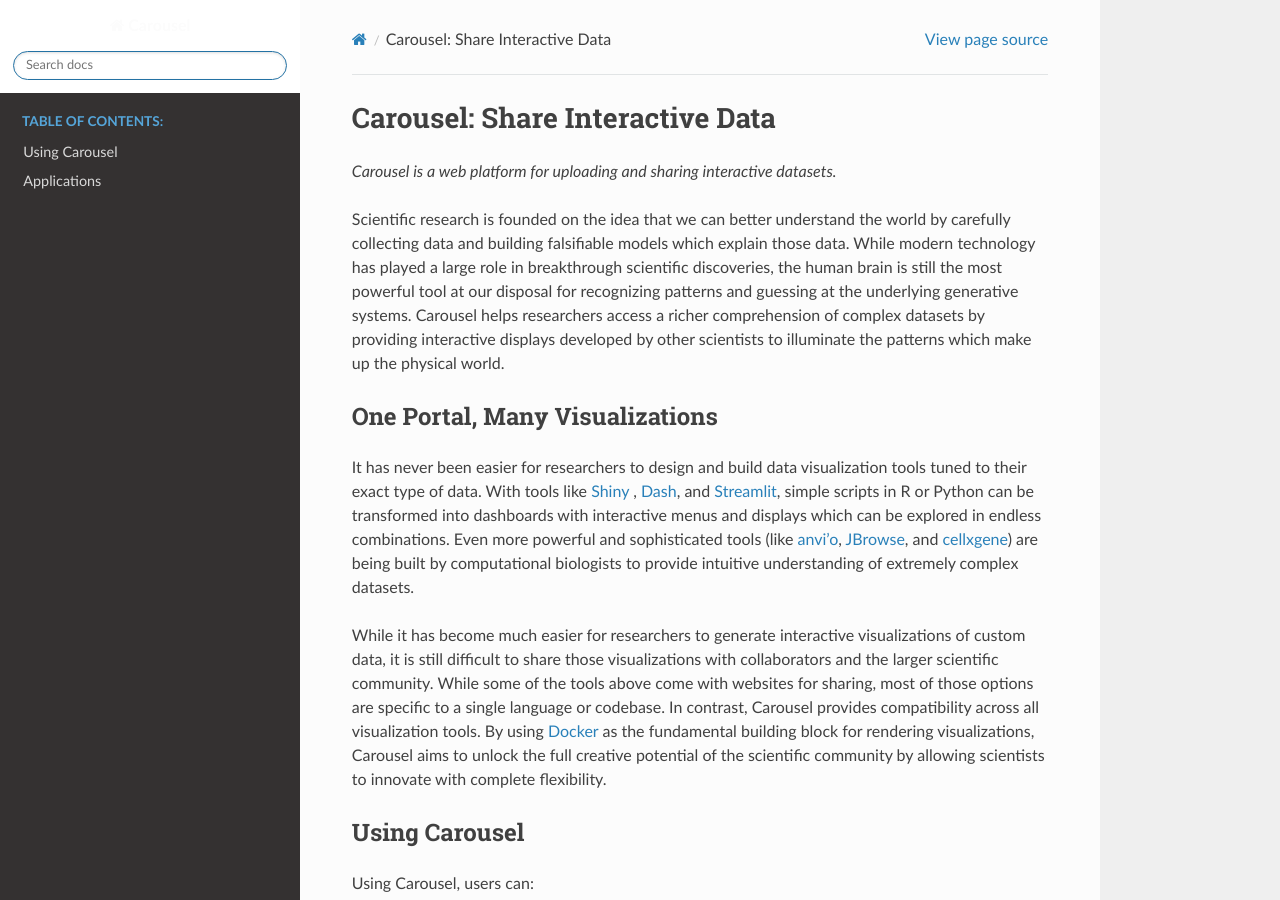
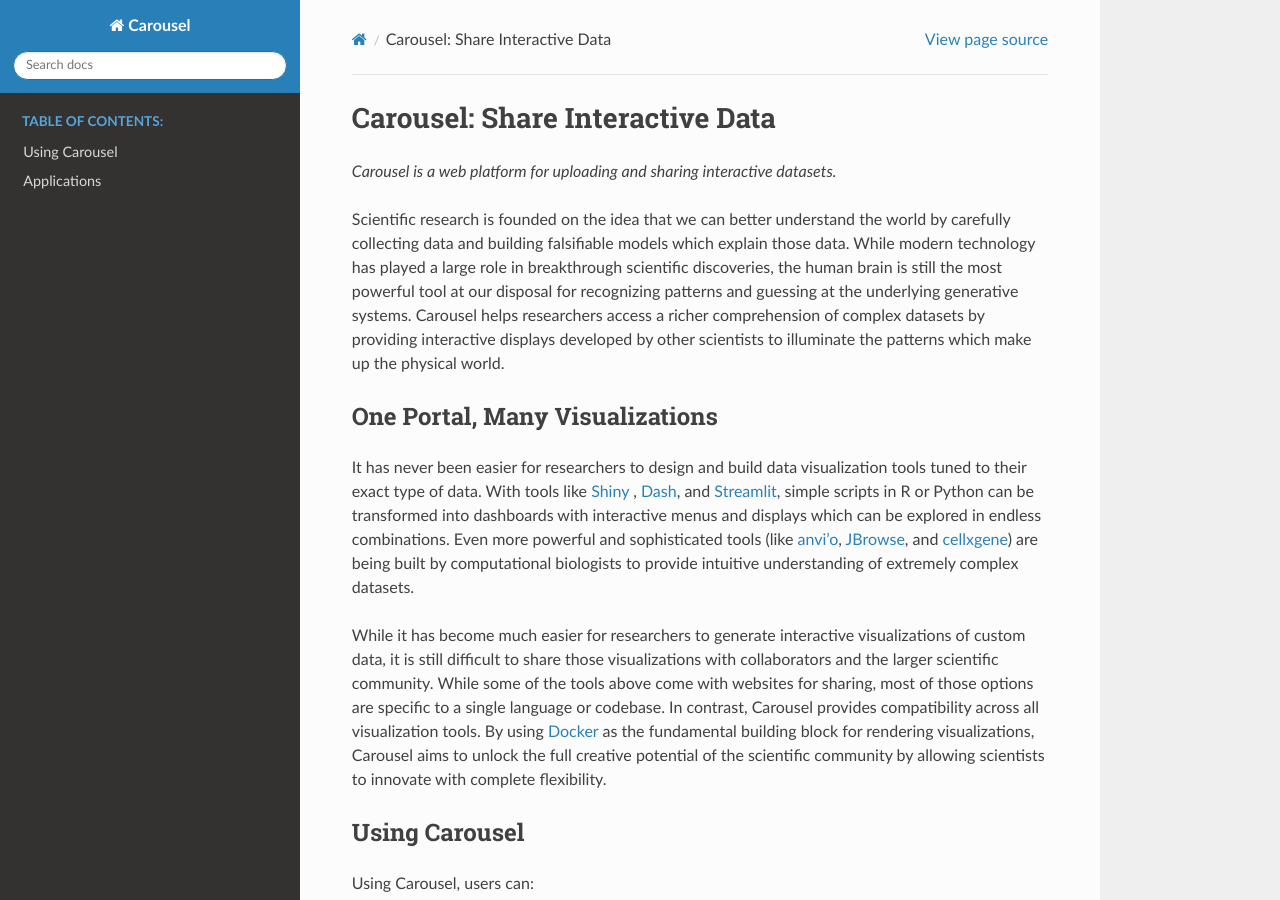
Before and after one commit to FredHutch/carousel-docs, a Sphinx documentation site: the page built from docs/index.rst, in a window 1280 px wide and 900 px high. Built offline with Sphinx 7.4.7 and the Read the Docs theme 2.0.0, drawn with Linux system fonts in a browser that asks for light colours.

Commit message:
comment out html theme options for now

```diff
--- a/docs/conf.py
+++ b/docs/conf.py
@@ -58,19 +58,19 @@
 html_static_path = ['_static']
 
 # options for rtd theme
-html_theme_options = {
-    'analytics_id': 'UA-XXXXXXX-1',  #  Provided by Google in your dashboard
-    'analytics_anonymize_ip': False,
-    'logo_only': False,
-    'display_version': True,
-    'prev_next_buttons_location': 'bottom',
-    'style_external_links': False,
-    'vcs_pageview_mode': '',
-    'style_nav_header_background': 'white',
-    # Toc options
-    'collapse_navigation': True,
-    'sticky_navigation': True,
-    'navigation_depth': 4,
-    'includehidden': True,
-    'titles_only': False
-}
+#html_theme_options = {
+#    'analytics_id': 'UA-XXXXXXX-1',  #  Provided by Google in your dashboard
+#    'analytics_anonymize_ip': False,
+#    'logo_only': False,
+#    'display_version': True,
+#    'prev_next_buttons_location': 'bottom',
+#    'style_external_links': False,
+#    'vcs_pageview_mode': '',
+#    'style_nav_header_background': 'white',
+#    # Toc options
+#    'collapse_navigation': True,
+#    'sticky_navigation': True,
+#    'navigation_depth': 4,
+#    'includehidden': True,
+#    'titles_only': False
+#}
```
